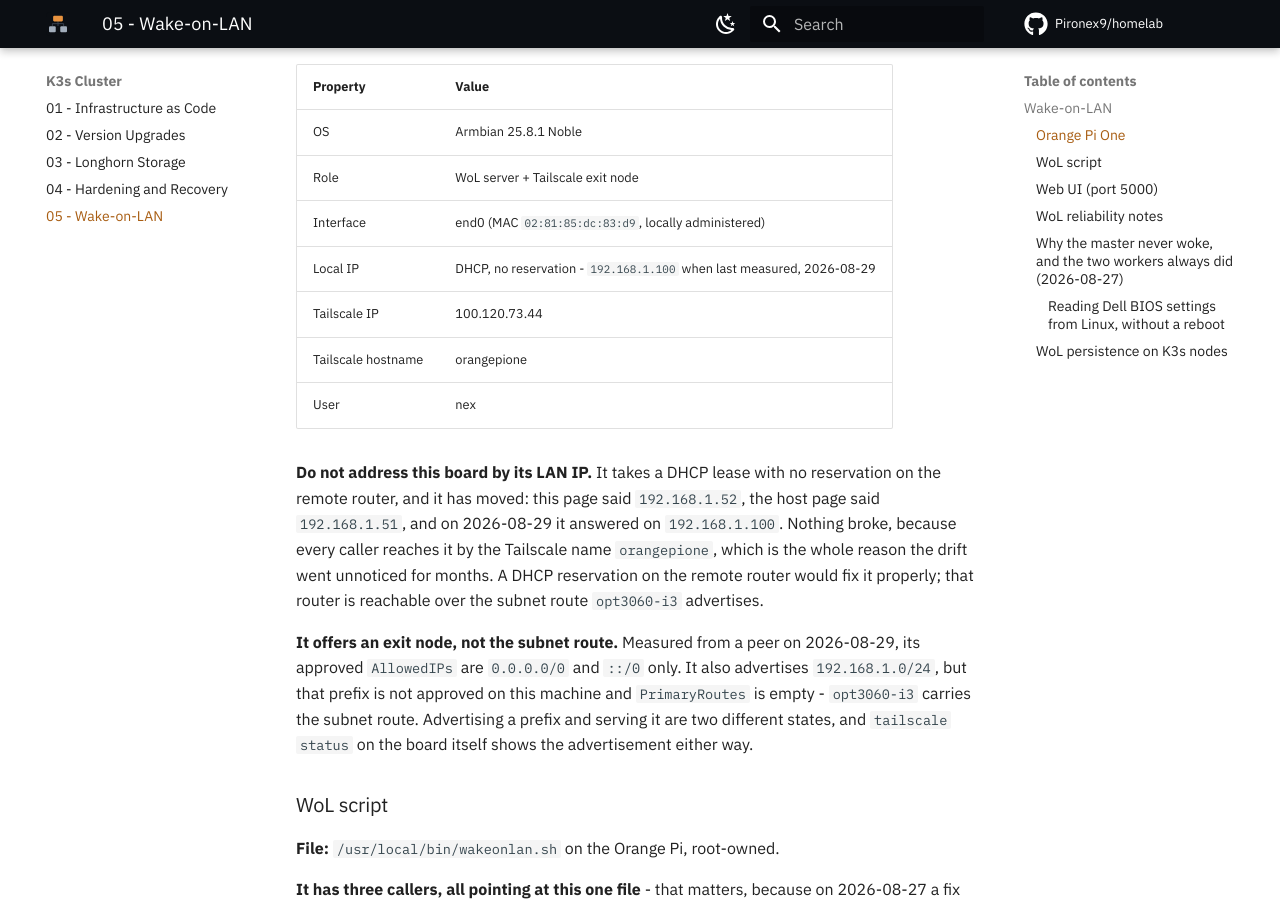
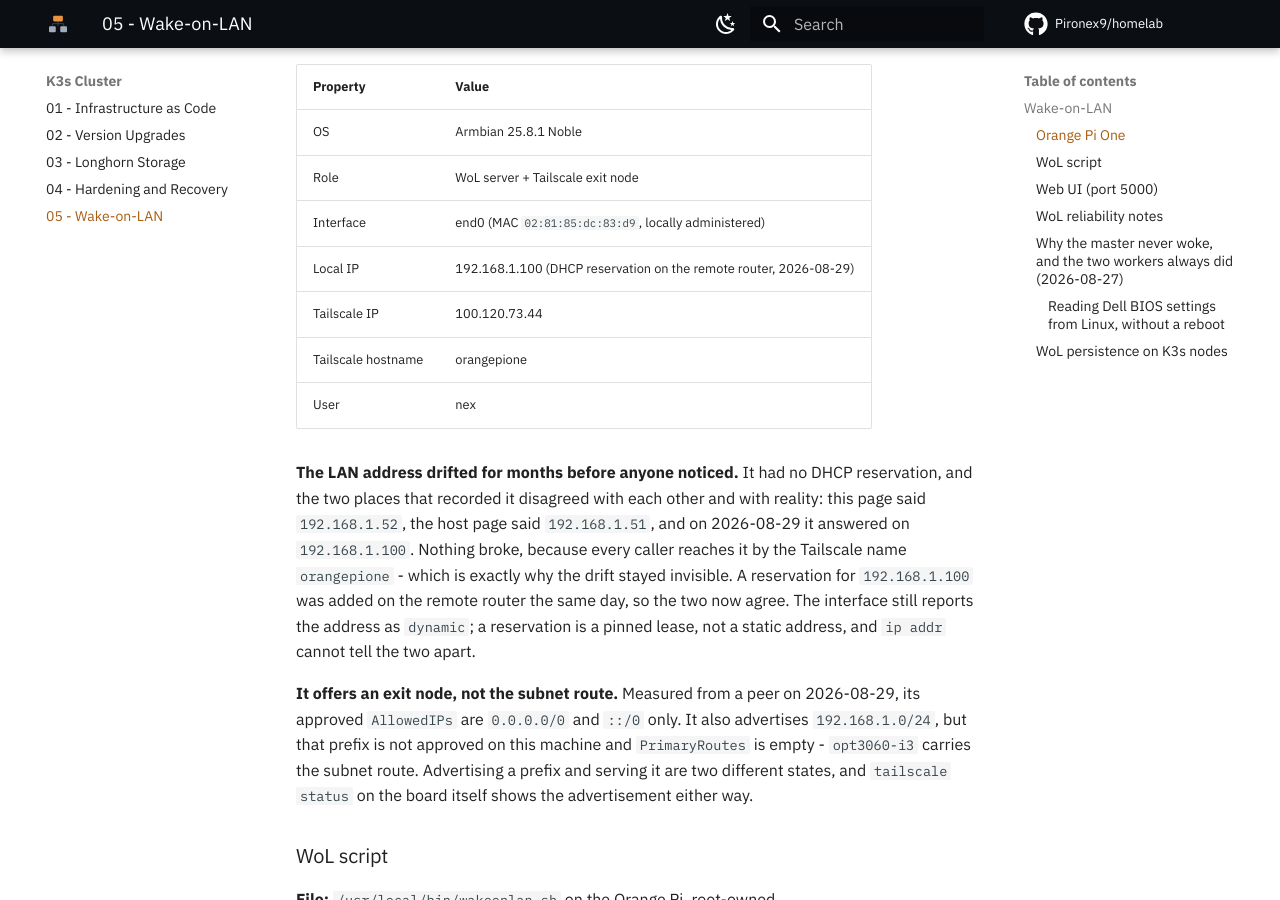
Before and after one commit to Pironex9/homelab, an MkDocs documentation site: the page built from docs/k3s/05_Wake_on_LAN.md, in a window 1280 px wide and 900 px high, scrolled down 671 px. Built offline with MkDocs 1.6.1 and Material for MkDocs 9.7.7, drawn with Linux system fonts in a browser that asks for light colours; comment, search, counter and statistics services are not loaded.

Commit message:
fix(topology): az Orange Pi kapott DHCP fenntartast, 192.168.1.100
Ma delelott meg fenntartas nelkuli lease volt rajta, ezert a terkep
szandekosan "dhcp"-t irt az IP helyett. A fenntartas megvan a tavoli
routeren, tehat a cim mostantol allitas lehet.

- nodes.yml: ip: 192.168.1.100, es a detail is atirva (nem "moved
  twice", hanem "reservation added 2026-08-29")
- topology.png + webp ujraexportalva, dist/index.html atmasolva,
  assets/ es docs/assets/ szinkronban (mind a harom bajtazonos)
- 05_Wake_on_LAN.md: a tablazat sora, es a drift-bekezdes atirva
  arra, hogy mar meg van oldva
- k3s-cluster.md: a DHCP-fenntartas tablazatba bekerult a negyedik sor

Az og.png-t nem kellett ujrarenderelni: a node-szam 15 maradt.

Egy dolgot erdemes tudni rola: az `ip addr` tovabbra is `dynamic`-nak
irja a cimet. A fenntartas rogzitett lease, nem statikus cim, es a
ketto kozott az interfesz szintjen nincs kulonbseg - a router oldalan
kell megnezni.

```diff
--- a/docs/k3s/05_Wake_on_LAN.md
+++ b/docs/k3s/05_Wake_on_LAN.md
@@ -25,18 +25,20 @@ The cluster is powered off when not in use. An Orange Pi One (Armbian) on the sa
 | OS | Armbian 25.8.1 Noble |
 | Role | WoL server + Tailscale exit node |
 | Interface | end0 (MAC `02:81:85:dc:83:d9`, locally administered) |
-| Local IP | DHCP, no reservation - `192.168.1.100` when last measured, 2026-08-29 |
+| Local IP | 192.168.1.100 (DHCP reservation on the remote router, 2026-08-29) |
 | Tailscale IP | 100.120.73.44 |
 | Tailscale hostname | orangepione |
 | User | nex |
 
-**Do not address this board by its LAN IP.** It takes a DHCP lease with no
-reservation on the remote router, and it has moved: this page said `192.168.1.52`,
-the host page said `192.168.1.51`, and on 2026-08-29 it answered on
-`192.168.1.100`. Nothing broke, because every caller reaches it by the Tailscale
-name `orangepione`, which is the whole reason the drift went unnoticed for months.
-A DHCP reservation on the remote router would fix it properly; that router is
-reachable over the subnet route `opt3060-i3` advertises.
+**The LAN address drifted for months before anyone noticed.** It had no DHCP
+reservation, and the two places that recorded it disagreed with each other and with
+reality: this page said `192.168.1.52`, the host page said `192.168.1.51`, and on
+2026-08-29 it answered on `192.168.1.100`. Nothing broke, because every caller
+reaches it by the Tailscale name `orangepione` - which is exactly why the drift
+stayed invisible. A reservation for `192.168.1.100` was added on the remote router
+the same day, so the two now agree. The interface still reports the address as
+`dynamic`; a reservation is a pinned lease, not a static address, and `ip addr`
+cannot tell the two apart.
 
 **It offers an exit node, not the subnet route.** Measured from a peer on
 2026-08-29, its approved `AllowedIPs` are `0.0.0.0/0` and `::/0` only. It also
```
Also changed, not shown: compose/vps/landing/src/topology/index.html (+2 -2 lines), docs/hosts/k3s-cluster.md (+1 -1 lines), assets/topology.png, compose/vps/landing/src/topology.png, compose/vps/landing/src/topology.webp, docs/assets/topology.png, 1 other file.
